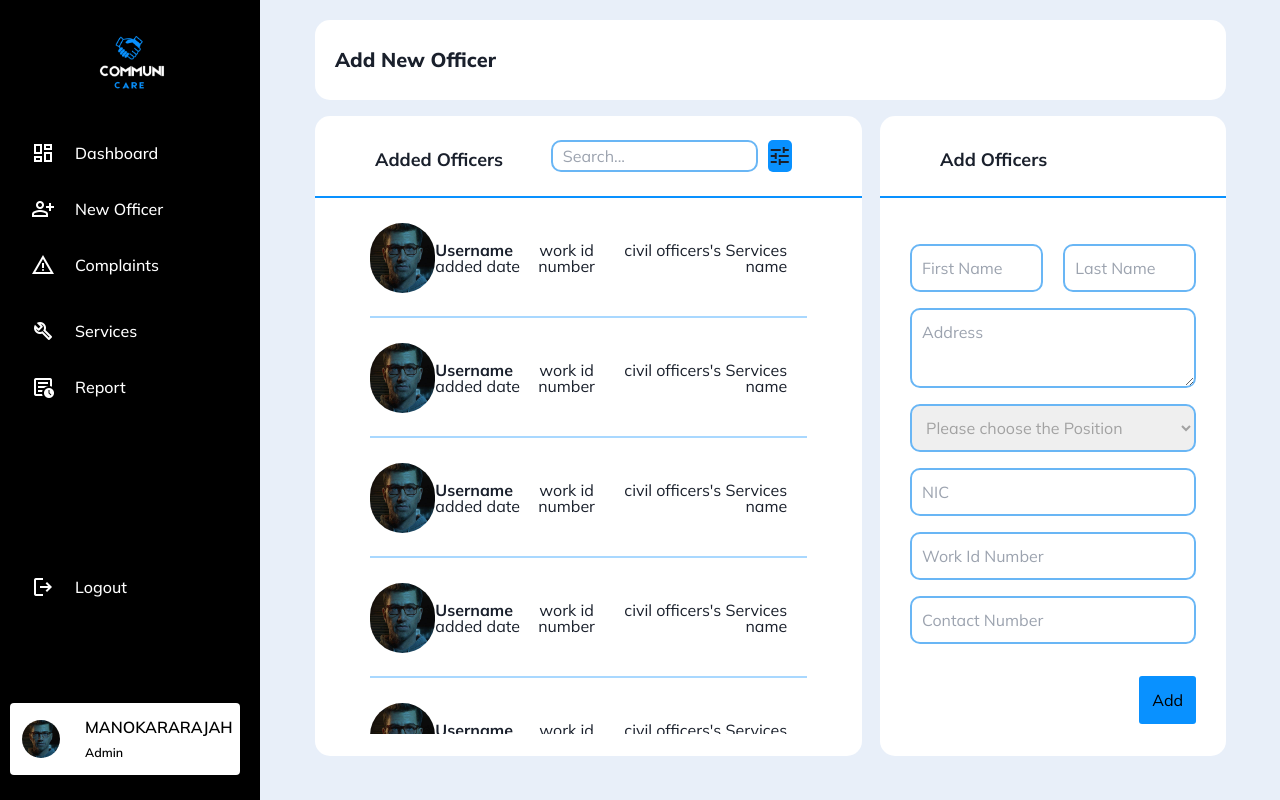
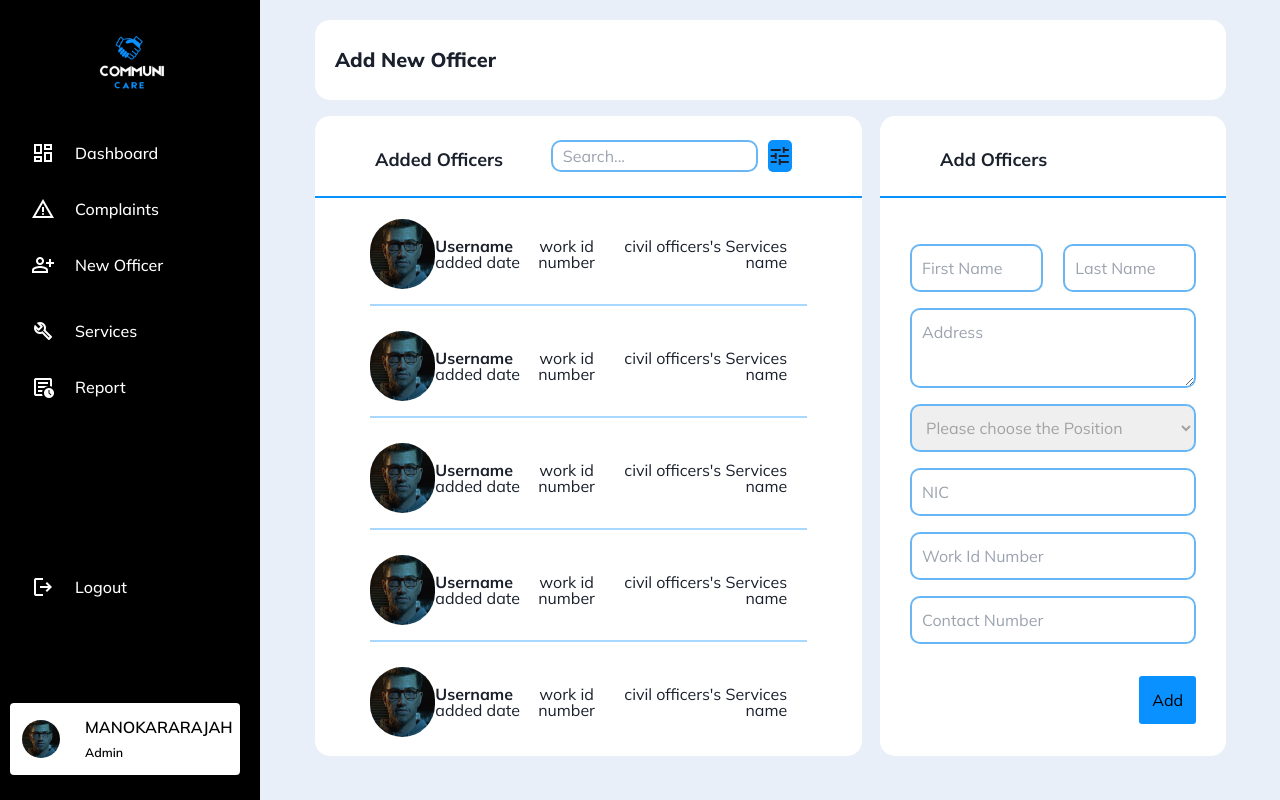
Before and after one commit to CommuniCareSL/CommuniCare-WebApp, a React (Vite) app: page /AdminNewOfficer in a window 1280 px wide. Built offline with nearby package versions, Linux system fonts and the light colour scheme.

Commit message:
add new officer form css changes

```diff
--- a/src/components/Admin/AddedNewOfficers.jsx
+++ b/src/components/Admin/AddedNewOfficers.jsx
@@ -9,7 +9,7 @@ function AddedNewOfficers() {
         <tbody>
 
             <a href="">
-              <tr className='admin-add-new-officer-table-row' style={{marginTop: '6vh'}}>
+              <tr className='admin-add-new-officer-table-row'>
                 <td className='admin-add-new-officer-table-row-column-1'>
                   <img src={profileImg} alt="Profile Image" />
                 </td>
--- a/src/components/Admin/Sidebar.jsx
+++ b/src/components/Admin/Sidebar.jsx
@@ -22,17 +22,18 @@ const Sidebar = () => {
           </a>
         </li>
         <li>
+          <a href="/Complaints" onClick={(e) => handleClick(e, '/Complaints')}>
+            <span className="material-symbols-outlined">report_problem</span>
+            Complaints
+          </a>
+        </li>
+        <li>
           <a href="/AdminNewOfficer" onClick={(e) => handleClick(e, '/AdminNewOfficer')}>
             <span class="material-symbols-outlined">person_add</span>
             New Officer
           </a>
         </li>
-        <li>
-          <a href="/Complaints" onClick={(e) => handleClick(e, '/Complaints')}>
-            <span className="material-symbols-outlined">report_problem</span>
-            Complaints
-          </a>
-        </li>
+
         <h4>
           {/* <span>General</span> */}
           {/* <div className="menu-separator"></div> */}
--- a/src/styles/pages/Admin/AdminNewOfficer.css
+++ b/src/styles/pages/Admin/AdminNewOfficer.css
@@ -131,12 +131,11 @@
 
 .admin-add-new-officer-content{
   width: 100%;
-  height: 65vh;
+  height: 69vh;
   overflow-y: auto;
   display: flex;
   justify-content: center;
   align-items: center;
-  margin-top: 2vh;
 }
 
 .admin-add-new-officer-content table{
@@ -147,7 +146,7 @@
 
 .admin-add-new-officer-table-row{
   width: 100%;
-  height: 15vh;
+  height: 14vh;
   display: block;
   border-bottom: 2px solid rgb(169, 216, 255);
   transition: background-color 0.3s ease-in-out, transform 0.3s ease-in-out;
```
